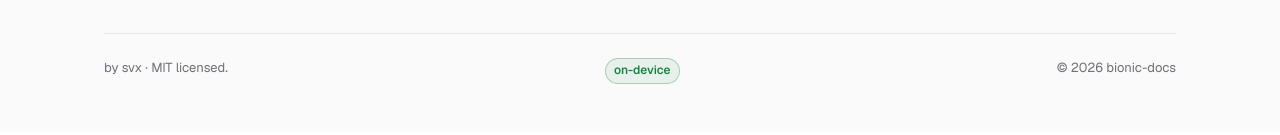
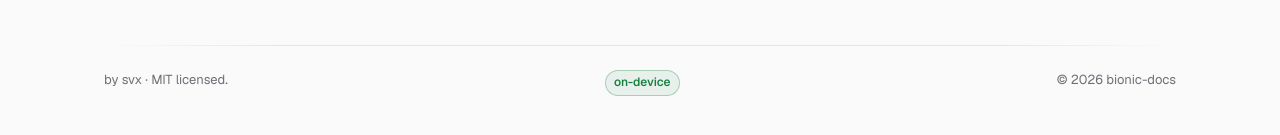
Before and after one commit to srivtx/bionic-docs, a website: page site/faq.html in a window 1280 px wide. Shown: the part 1463-1598 px from the top of the page. Drawn offline with Linux system fonts and the light colour scheme.

Commit message:
site: make the bottom of the page continuous instead of banded
The bottom read as stripes: a full-bleed hairline at the end of every section,
another at the footer's top edge, and an abrupt step from the page canvas to
the footer surface behind each one.

Now every rule is a soft rule — the hairline fades out at both margins — and
the footer surface eases in over 240px under a pool of accent light instead of
starting at a hard edge. There is no boundary left to see, only a gradient.

```diff
--- a/site/assets/identity.css
+++ b/site/assets/identity.css
@@ -323,7 +323,7 @@
   position: relative;
   display: grid;
   place-items: center;
-  height: clamp(150px, 21vw, 240px);
+  height: clamp(160px, 22vw, 252px);
   overflow: hidden;
 }
 
--- a/site/assets/theme.css
+++ b/site/assets/theme.css
@@ -717,17 +717,49 @@ span.bp-tail {
 }
 
 /* ── Footer ───────────────────────────────────────────────────────────────
-   The footer is one surface, not a stack of strips. A single hairline above
-   it, a pool of accent light behind the art that fades down through the
-   columns, and one hairline before the meta line. The art band inside it has
-   no border and no background of its own, so the two read as one thing
-   instead of a rectangle glued onto the bottom of the page. */
+   The bottom of the page used to be banded: a full-bleed hairline at the end
+   of every section, another at the footer's top edge, and an abrupt step from
+   the page canvas to the footer surface at each one. Stacked together that
+   reads as stripes, not as a closing section.
+
+   Two changes make it continuous:
+   1. Every rule is a SOFT rule — the hairline fades out at both margins, so
+      no line ever runs edge to edge across the page.
+   2. The footer surface eases in over ~220px instead of starting at a hard
+      edge, and carries a pool of accent light behind the art. There is no
+      boundary to see, only a gradient.
+
+   The art band inside the footer has no border and no background of its own,
+   so the art and the footer are one composition. */
+.section + .section,
+.footer,
+.footer__meta {
+  border-image: linear-gradient(
+      90deg,
+      transparent 0,
+      var(--hairline) 16%,
+      var(--hairline) 84%,
+      transparent 100%
+    )
+    1;
+}
+
+.section + .section,
 .footer {
-  border-top: 1px solid var(--hairline);
+  border-top: 1px solid transparent;
+}
+
+.footer__meta {
+  border-top: 1px solid transparent;
+}
+
+.footer {
   padding-block: 0;
-  background:
-    radial-gradient(76% 132% at 50% -4%, var(--accent-soft), transparent 60%),
-    var(--surface);
+  background-color: var(--canvas);
+  background-image:
+    radial-gradient(82% 118% at 50% -10%, var(--accent-soft), transparent 58%),
+    linear-gradient(180deg, transparent 0, var(--surface) 240px);
+  background-repeat: no-repeat;
 }
 
 .footer > .container {
```
